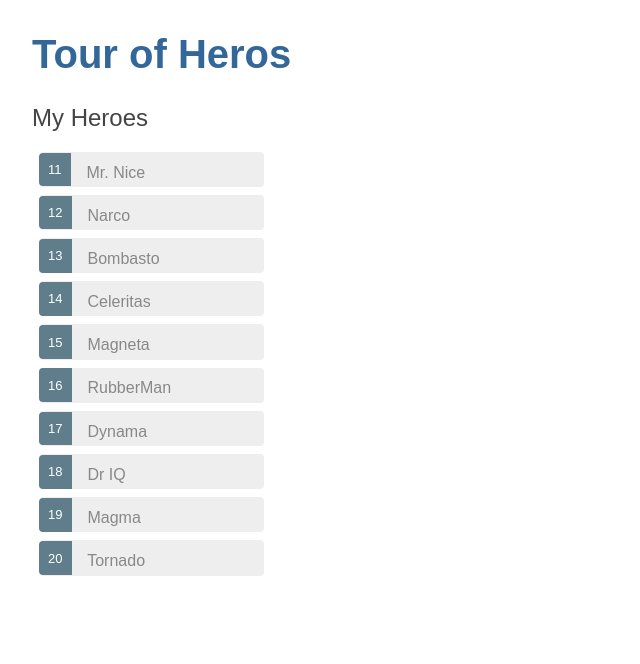
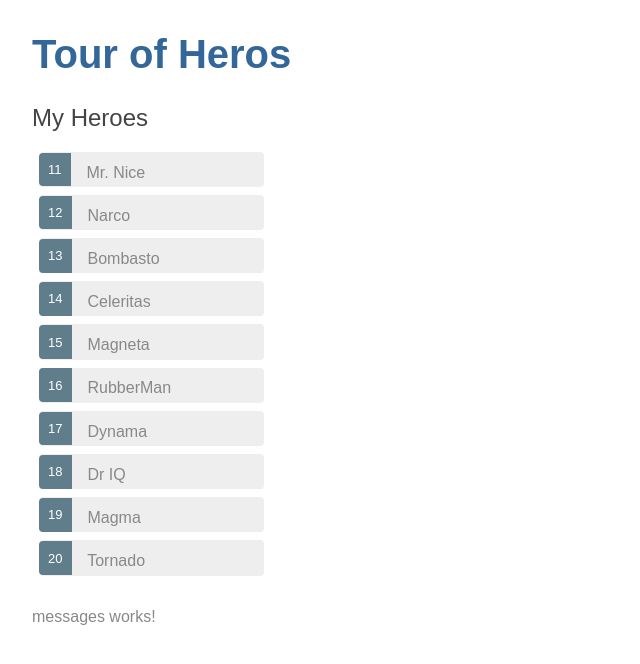
Before and after one commit to stephensamonte/Angular-First-App, an Angular app: page / in a window 1280 px wide. Shown: the top 664 px of the page, without its empty margins (0-640 px from the left). Built offline with nearby package versions, Linux system fonts and the light colour scheme.

Commit message:
Show Message Message Component
Changes:
- Added Message Component

```diff
--- a/src/app/app.component.html
+++ b/src/app/app.component.html
@@ -5,3 +5,6 @@
     value inside the HTML header tag. -->
 <h1>{{title}}</h1>
 <app-heroes></app-heroes>
+
+<!-- Display generated messages -->
+<app-messages></app-messages>
--- a/src/app/app.module.ts
+++ b/src/app/app.module.ts
@@ -7,12 +7,14 @@
 // NgModel lives here
 import { FormsModule } from '@angular/forms';
 import { HeroDetailComponent } from './hero-detail/hero-detail.component';
+import { MessagesComponent } from './messages/messages.component';
 
 @NgModule({
   declarations: [
     AppComponent,
     HeroesComponent,
-    HeroDetailComponent
+    HeroDetailComponent,
+    MessagesComponent
   ],
   // List of external modules the app needs
   imports: [
--- /dev/null
+++ b/src/app/messages/messages.component.html
@@ -0,0 +1,3 @@
+<p>
+  messages works!
+</p>
--- /dev/null
+++ b/src/app/messages/messages.component.ts
@@ -0,0 +1,15 @@
+import { Component, OnInit } from '@angular/core';
+
+@Component({
+  selector: 'app-messages',
+  templateUrl: './messages.component.html',
+  styleUrls: ['./messages.component.css']
+})
+export class MessagesComponent implements OnInit {
+
+  constructor() { }
+
+  ngOnInit() {
+  }
+
+}
```
Also changed, not shown: src/app/messages/messages.component.css (added), 1 other file (tests, documents, lock files or other folders).
